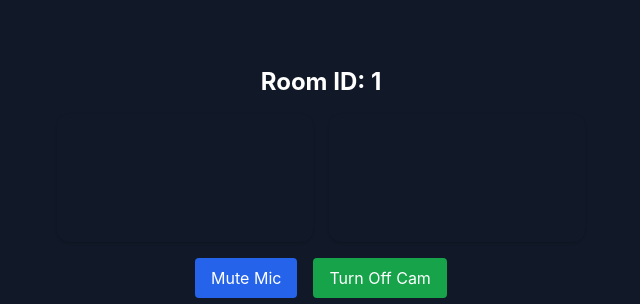
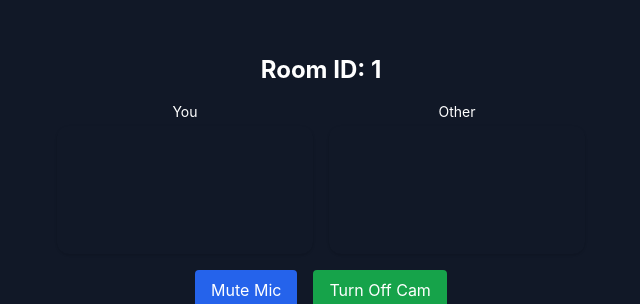
Before and after one commit to ycbalingasag/video-call-client, a React (Vite) app: page /room/1 in a window 1280 px wide. Shown: the part 106-410 px from the top of the page, without its empty margins (319-959 px from the left). Built offline with nearby package versions, Linux system fonts and the light colour scheme; no server answers; the HTML template or start-up script is replaced by a standard one.

Commit message:
Update Room.jsx

```diff
--- a/src/pages/Room.jsx
+++ b/src/pages/Room.jsx
@@ -1,9 +1,9 @@
 import React, { useEffect, useRef, useState } from 'react';
 import { useParams } from 'react-router-dom';
-import { io } from 'socket.io-client'; // ✅ fix import
+import { io } from 'socket.io-client';
 import Peer from 'simple-peer';
 
-const socket = io('https://video-call-server-tmhu.onrender.com'); // ✅ make sure this is correct
+const socket = io('https://video-call-server-tmhu.onrender.com'); // ✅ Palitan mo ng backend mo kung iba
 
 export default function Room() {
   const { roomId } = useParams();
@@ -15,7 +15,7 @@ export default function Room() {
   const localVideoRef = useRef(null);
   const remoteVideoRef = useRef(null);
   const peerRef = useRef(null);
-  const streamRef = useRef(null); // ✅ to store original stream
+  const streamRef = useRef(null);
 
   useEffect(() => {
     navigator.mediaDevices.getUserMedia({ video: true, audio: true }).then((stream) => {
@@ -38,7 +38,7 @@ export default function Room() {
         peerRef.current = peer;
       });
 
-      socket.on('receive-signal', ({ signal, from }) => {
+      socket.on('receive-signal', ({ signal }) => {
         const peer = new Peer({ initiator: false, trickle: false, stream });
 
         peer.on('signal', (signal) => {
@@ -95,11 +95,19 @@ export default function Room() {
     <div className="min-h-screen bg-gray-900 text-white p-4 flex flex-col items-center justify-center">
       <h2 className="text-2xl mb-4 font-bold">Room ID: {roomId}</h2>
 
+      {/* 🎥 VIDEO AREA */}
       <div className="flex flex-wrap justify-center gap-4">
-        <video ref={localVideoRef} autoPlay playsInline muted className="w-64 rounded-xl shadow" />
-        <video ref={remoteVideoRef} autoPlay playsInline className="w-64 rounded-xl shadow" />
+        <div>
+          <p className="text-center text-sm mb-1">You</p>
+          <video ref={localVideoRef} autoPlay muted playsInline className="w-64 rounded-xl shadow" />
+        </div>
+        <div>
+          <p className="text-center text-sm mb-1">Other</p>
+          <video ref={remoteVideoRef} autoPlay playsInline className="w-64 rounded-xl shadow" />
+        </div>
       </div>
 
+      {/* 🎛 CONTROLS */}
       <div className="flex gap-4 mt-4">
         <button onClick={toggleMic} className="bg-blue-600 px-4 py-2 rounded">
           {micOn ? 'Mute Mic' : 'Unmute Mic'}
@@ -109,6 +117,7 @@ export default function Room() {
         </button>
       </div>
 
+      {/* 💬 CHAT */}
       <div className="mt-6 w-full max-w-md">
         <div className="bg-gray-700 rounded p-2 h-40 overflow-y-auto mb-2">
           {chat.map((c, i) => (
```
